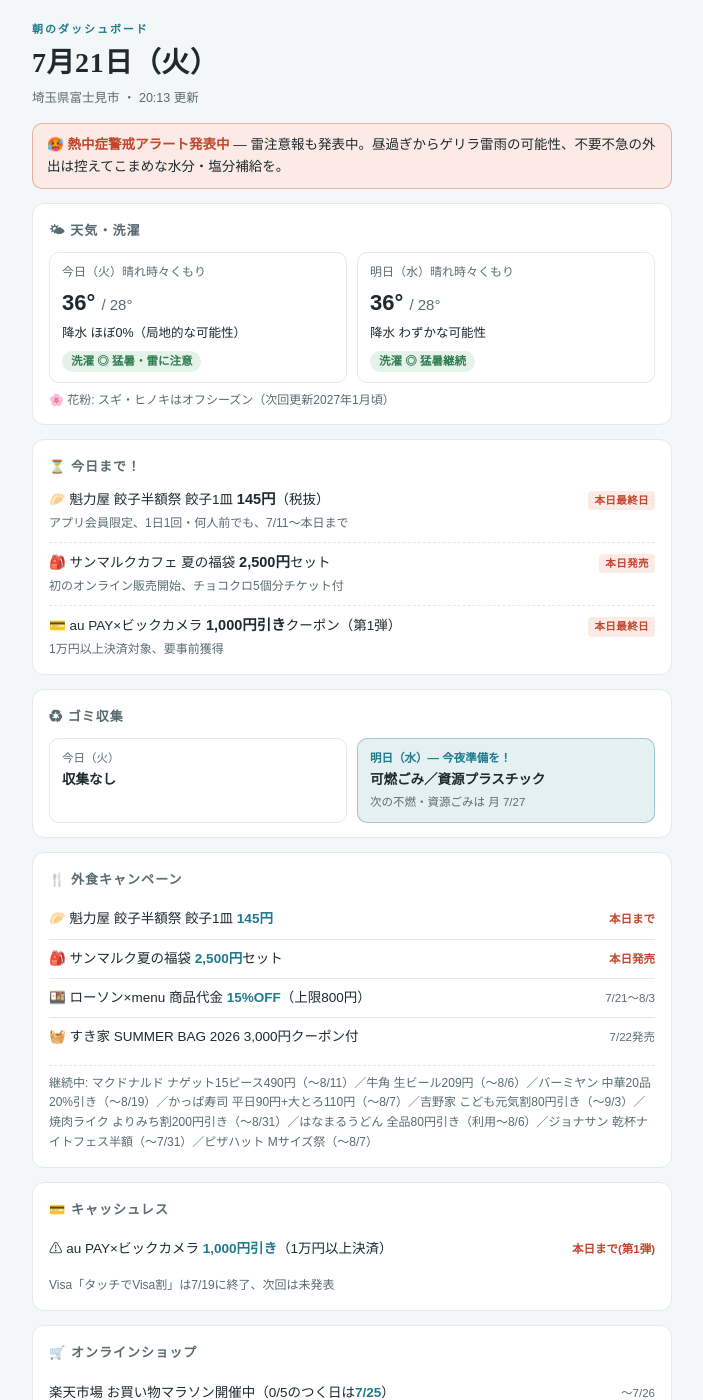
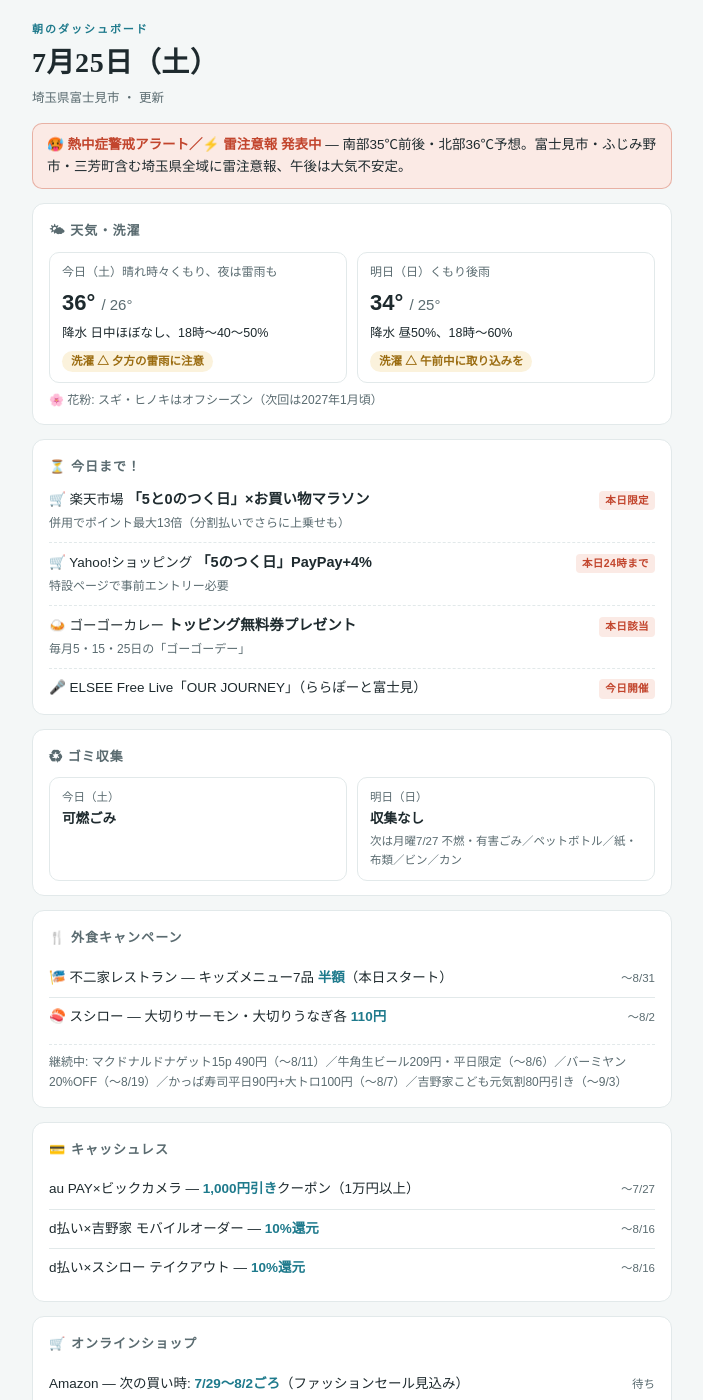
Before and after one commit to yuki7827/daily-life-dashboard, a Jekyll site: the page today.html, which Jekyll copies as it is, in a window 1280 px wide and 1400 px high. Shown: the whole window, without its empty margins (288-991 px from the left). Built offline with Jekyll 4.4.1, drawn with Linux system fonts in a browser that asks for light colours; some of the changed text lies outside the part shown.

```diff
--- a/today.html
+++ b/today.html
@@ -157,48 +157,52 @@
 <div class="wrap">
   <header>
     <div class="eyebrow">朝のダッシュボード</div>
-    <h1>7月21日（火）</h1>
-    <div class="sub">埼玉県富士見市 ・ 20:13 更新</div>
+    <h1>7月25日（土）</h1>
+    <div class="sub">埼玉県富士見市 ・ 更新</div>
   </header>
 
-  <div class="banner">🥵 <strong>熱中症警戒アラート発表中</strong> — 雷注意報も発表中。昼過ぎからゲリラ雷雨の可能性、不要不急の外出は控えてこまめな水分・塩分補給を。</div>
+  <div class="banner">🥵 <strong>熱中症警戒アラート／⚡ 雷注意報 発表中</strong> — 南部35℃前後・北部36℃予想。富士見市・ふじみ野市・三芳町含む埼玉県全域に雷注意報、午後は大気不安定。</div>
 
   <section class="card">
     <h2>🌤 天気・洗濯</h2>
     <div class="wx-grid">
       <div class="wx">
-        <span class="day">今日（火）晴れ時々くもり</span>
-        <span class="temps">36° <span class="lo">/ 28°</span></span>
-        <span class="desc">降水 ほぼ0%（局地的な可能性）</span>
-        <span class="pill ok">洗濯 ◎ 猛暑・雷に注意</span>
+        <span class="day">今日（土）晴れ時々くもり、夜は雷雨も</span>
+        <span class="temps">36° <span class="lo">/ 26°</span></span>
+        <span class="desc">降水 日中ほぼなし、18時〜40〜50%</span>
+        <span class="pill tri">洗濯 △ 夕方の雷雨に注意</span>
       </div>
       <div class="wx">
-        <span class="day">明日（水）晴れ時々くもり</span>
-        <span class="temps">36° <span class="lo">/ 28°</span></span>
-        <span class="desc">降水 わずかな可能性</span>
-        <span class="pill ok">洗濯 ◎ 猛暑継続</span>
+        <span class="day">明日（日）くもり後雨</span>
+        <span class="temps">34° <span class="lo">/ 25°</span></span>
+        <span class="desc">降水 昼50%、18時〜60%</span>
+        <span class="pill tri">洗濯 △ 午前中に取り込みを</span>
       </div>
     </div>
-    <div class="wx-note">🌸 花粉: スギ・ヒノキはオフシーズン（次回更新2027年1月頃）</div>
+    <div class="wx-note">🌸 花粉: スギ・ヒノキはオフシーズン（次回は2027年1月頃）</div>
   </section>
 
   <section class="card">
     <h2>⏳ 今日まで！</h2>
     <div class="rail">
       <div class="item">
-        <span class="what">🥟 魁力屋 餃子半額祭 餃子1皿 <b>145円</b>（税抜）<br>
-          <small>アプリ会員限定、1日1回・何人前でも、7/11〜本日まで</small></span>
-        <span class="badge">本日最終日</span>
+        <span class="what">🛒 楽天市場 <b>「5と0のつく日」×お買い物マラソン</b><br>
+          <small>併用でポイント最大13倍（分割払いでさらに上乗せも）</small></span>
+        <span class="badge">本日限定</span>
       </div>
       <div class="item">
-        <span class="what">🎒 サンマルクカフェ 夏の福袋 <b>2,500円</b>セット<br>
-          <small>初のオンライン販売開始、チョコクロ5個分チケット付</small></span>
-        <span class="badge">本日発売</span>
+        <span class="what">🛒 Yahoo!ショッピング <b>「5のつく日」PayPay+4%</b><br>
+          <small>特設ページで事前エントリー必要</small></span>
+        <span class="badge">本日24時まで</span>
       </div>
       <div class="item">
-        <span class="what">💳 au PAY×ビックカメラ <b>1,000円引き</b>クーポン（第1弾）<br>
-          <small>1万円以上決済対象、要事前獲得</small></span>
-        <span class="badge">本日最終日</span>
+        <span class="what">🍛 ゴーゴーカレー <b>トッピング無料券プレゼント</b><br>
+          <small>毎月5・15・25日の「ゴーゴーデー」</small></span>
+        <span class="badge">本日該当</span>
+      </div>
+      <div class="item">
+        <span class="what">🎤 ELSEE Free Live「OUR JOURNEY」（ららぽーと富士見）</span>
+        <span class="badge">今日開催</span>
       </div>
     </div>
   </section>
@@ -207,13 +211,13 @@
     <h2>♻ ゴミ収集</h2>
     <div class="gomi-row">
       <div class="gomi">
-        <div class="when">今日（火）</div>
+        <div class="when">今日（土）</div>
+        <div class="items">可燃ごみ</div>
+      </div>
+      <div class="gomi">
+        <div class="when">明日（日）</div>
         <div class="items">収集なし</div>
-      </div>
-      <div class="gomi tomorrow">
-        <div class="when">明日（水）— 今夜準備を！</div>
-        <div class="items">可燃ごみ／資源プラスチック</div>
-        <div class="hint">次の不燃・資源ごみは 月 7/27</div>
+        <div class="hint">次は月曜7/27 不燃・有害ごみ／ペットボトル／紙・布類／ビン／カン</div>
       </div>
     </div>
   </section>
@@ -221,46 +225,40 @@
   <section class="card">
     <h2>🍴 外食キャンペーン</h2>
     <ul class="deals">
-      <li><span class="deal">🥟 魁力屋 餃子半額祭 餃子1皿 <b>145円</b></span><span class="until hot">本日まで</span></li>
-      <li><span class="deal">🎒 サンマルク夏の福袋 <b>2,500円</b>セット</span><span class="until hot">本日発売</span></li>
-      <li><span class="deal">🍱 ローソン×menu 商品代金 <b>15%OFF</b>（上限800円）</span><span class="until">7/21〜8/3</span></li>
-      <li><span class="deal">🧺 すき家 SUMMER BAG 2026 3,000円クーポン付</span><span class="until">7/22発売</span></li>
+      <li><span class="deal">🎏 不二家レストラン — キッズメニュー7品 <b>半額</b>（本日スタート）</span><span class="until">〜8/31</span></li>
+      <li><span class="deal">🍣 スシロー — 大切りサーモン・大切りうなぎ各 <b>110円</b></span><span class="until">〜8/2</span></li>
     </ul>
-    <div class="ongoing">継続中: マクドナルド ナゲット15ピース490円（〜8/11）／牛角 生ビール209円（〜8/6）／バーミヤン 中華20品20%引き（〜8/19）／かっぱ寿司 平日90円+大とろ110円（〜8/7）／吉野家 こども元気割80円引き（〜9/3）／焼肉ライク よりみち割200円引き（〜8/31）／はなまるうどん 全品80円引き（利用〜8/6）／ジョナサン 乾杯ナイトフェス半額（〜7/31）／ピザハット Mサイズ祭（〜8/7）</div>
+    <div class="ongoing">継続中: マクドナルドナゲット15p 490円（〜8/11）／牛角生ビール209円・平日限定（〜8/6）／バーミヤン20%OFF（〜8/19）／かっぱ寿司平日90円+大トロ100円（〜8/7）／吉野家こども元気割80円引き（〜9/3）</div>
   </section>
 
   <section class="card">
     <h2>💳 キャッシュレス</h2>
     <ul class="deals">
-      <li><span class="deal">⚠ au PAY×ビックカメラ <b>1,000円引き</b>（1万円以上決済）</span><span class="until hot">本日まで(第1弾)</span></li>
+      <li><span class="deal">au PAY×ビックカメラ — <b>1,000円引き</b>クーポン（1万円以上）</span><span class="until">〜7/27</span></li>
+      <li><span class="deal">d払い×吉野家 モバイルオーダー — <b>10%還元</b></span><span class="until">〜8/16</span></li>
+      <li><span class="deal">d払い×スシロー テイクアウト — <b>10%還元</b></span><span class="until">〜8/16</span></li>
     </ul>
-    <div class="note">Visa「タッチでVisa割」は7/19に終了、次回は未発表</div>
   </section>
 
   <section class="card">
     <h2>🛒 オンラインショップ</h2>
     <ul class="deals">
-      <li><span class="deal">楽天市場 お買い物マラソン開催中（0/5のつく日は<b>7/25</b>）</span><span class="until">〜7/26</span></li>
-      <li><span class="deal">Yahoo!ショッピング 次の5のつく日は <b>7/25</b></span><span class="until">待ち</span></li>
-      <li><span class="deal">Amazon 次回セールは <b>7/30〜8/3ごろ</b>見込み</span><span class="until">待ち</span></li>
+      <li><span class="deal">Amazon — 次の買い時: <b>7/29〜8/2ごろ</b>（ファッションセール見込み）</span><span class="until">待ち</span></li>
     </ul>
   </section>
 
   <section class="card">
     <h2>🎪 近隣イベント</h2>
     <ul class="deals">
-      <li><span class="deal">🍜 九州・沖縄のうまかもん（イオンタウンふじみ野）</span><span class="until hot">〜7/27</span></li>
-      <li><span class="deal">🌙 びん沼ナイトマルシェ＆虫取り大会（びん沼自然公園）</span><span class="until">7/25</span></li>
-      <li><span class="deal">🛶 第34回柳瀬川いかだラリー</span><span class="until">7/26</span></li>
-      <li><span class="deal">💦 ウォータースプラッシュ祭（イオンタウンふじみ野）</span><span class="until">7/25-26</span></li>
-      <li><span class="deal">🐟 あさべるアクアリウム（ららぽーと富士見）</span><span class="until">7/25-26</span></li>
-      <li><span class="deal">🎉 第26回おおい祭り（ふじみ野市 東久保中央公園）</span><span class="until">7/26</span></li>
+      <li><span class="deal">🐟 あそべ〜る水族館（ららぽーと富士見）</span><span class="until">〜7/26</span></li>
+      <li><span class="deal">💦 ウォータースプラッシュ祭（イオンタウンふじみ野）</span><span class="until">〜7/26</span></li>
+      <li><span class="deal">🛶 第34回柳瀬川いかだラリー（富士見市）</span><span class="until hot">7/26</span></li>
     </ul>
-    <div class="ongoing">継続中: TOY STORY SUMMER ADVENTURE（ららぽーと富士見、〜8/16）／元祖ピーナッツ餅（ららぽーと富士見1F、〜8/2）／イオンタウンふじみ野うちわクーポン100円引き（〜7/28）</div>
+    <div class="ongoing">継続中: TOY STORY SUMMER ADVENTURE（ららぽーと富士見、〜8/16）</div>
   </section>
 
   <footer>
-    出典: 気象庁・環境省熱中症予防情報・各社プレスリリース・自治体公式サイト ・
+    出典: 気象庁・環境省熱中症予防情報サイト・Yahoo!天気・ぴよのよいち・グルメWatch・au PAY・お得の博士・楽天市場・Yahoo!ショッピング・富士見市・ららぽーと富士見・イオンタウンふじみ野 ・
     <a href="archive.html">過去のアーカイブ</a>
   </footer>
 </div>
```
Also changed, not shown: _posts/2026-07-25-daily.md (added, +113 -0 lines).
